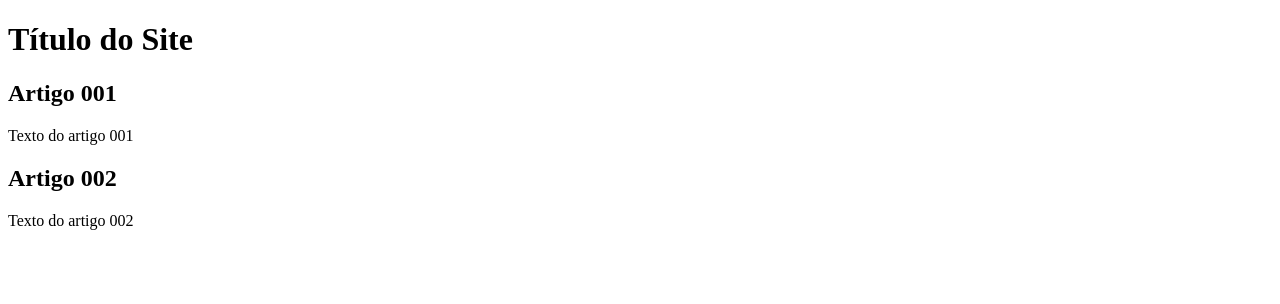
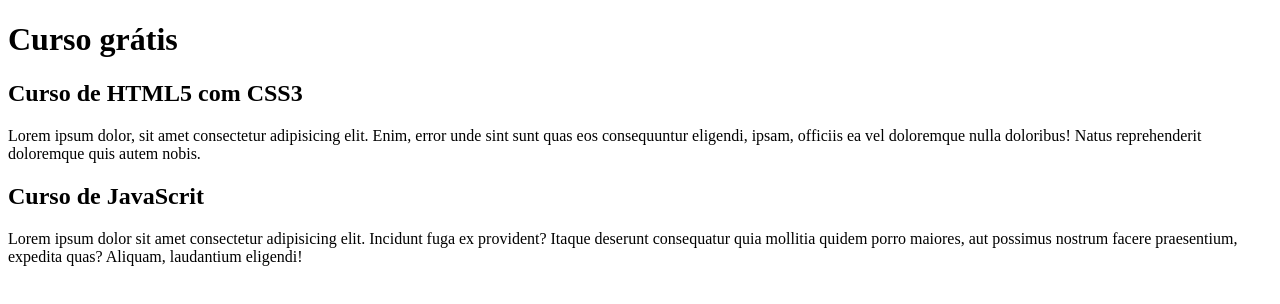
Before and after one commit to CaioMaturano06/projeto-site, a plain HTML site: page index.html in a window 1280 px wide. Drawn offline with Linux system fonts and the light colour scheme.

Commit message:
Update index.html
comecei a escrever o conteudo

```diff
--- a/index.html
+++ b/index.html
@@ -3,20 +3,20 @@
 <head>
     <meta charset="UTF-8">
     <meta name="viewport" content="width=device-width, initial-scale=1.0">
-    <title>Titulo do Site</title>
+    <title>Título do Site</title>
 </head>
 <body>
     <main>
         <header>
-            <h1>Título do Site</h1>
+            <h1>Curso grátis</h1>
         </header>
         <article>
-            <h2>Artigo 001</h2>
-            <p>Texto do artigo 001</p>
+            <h2>Curso de HTML5 com CSS3</h2>
+            <p>Lorem ipsum dolor, sit amet consectetur adipisicing elit. Enim, error unde sint sunt quas eos consequuntur eligendi, ipsam, officiis ea vel doloremque nulla doloribus! Natus reprehenderit doloremque quis autem nobis.</p>
         </article>
         <article>
-            <h2>Artigo 002</h2>
-            <p>Texto do artigo 002</p>
+            <h2>Curso de JavaScrit</h2>
+            <p>Lorem ipsum dolor sit amet consectetur adipisicing elit. Incidunt fuga ex provident? Itaque deserunt consequatur quia mollitia quidem porro maiores, aut possimus nostrum facere praesentium, expedita quas? Aliquam, laudantium eligendi!</p>
         </article>
     </main>
 </body>
```
